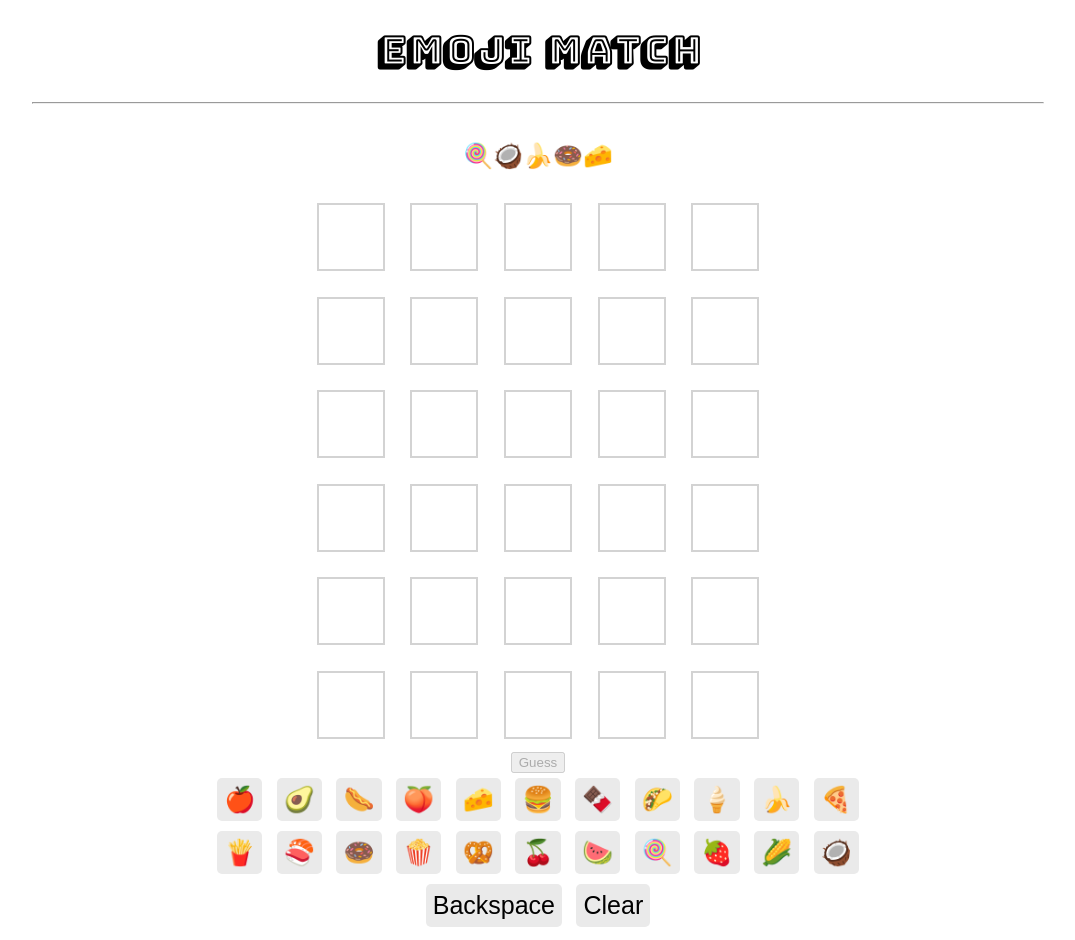
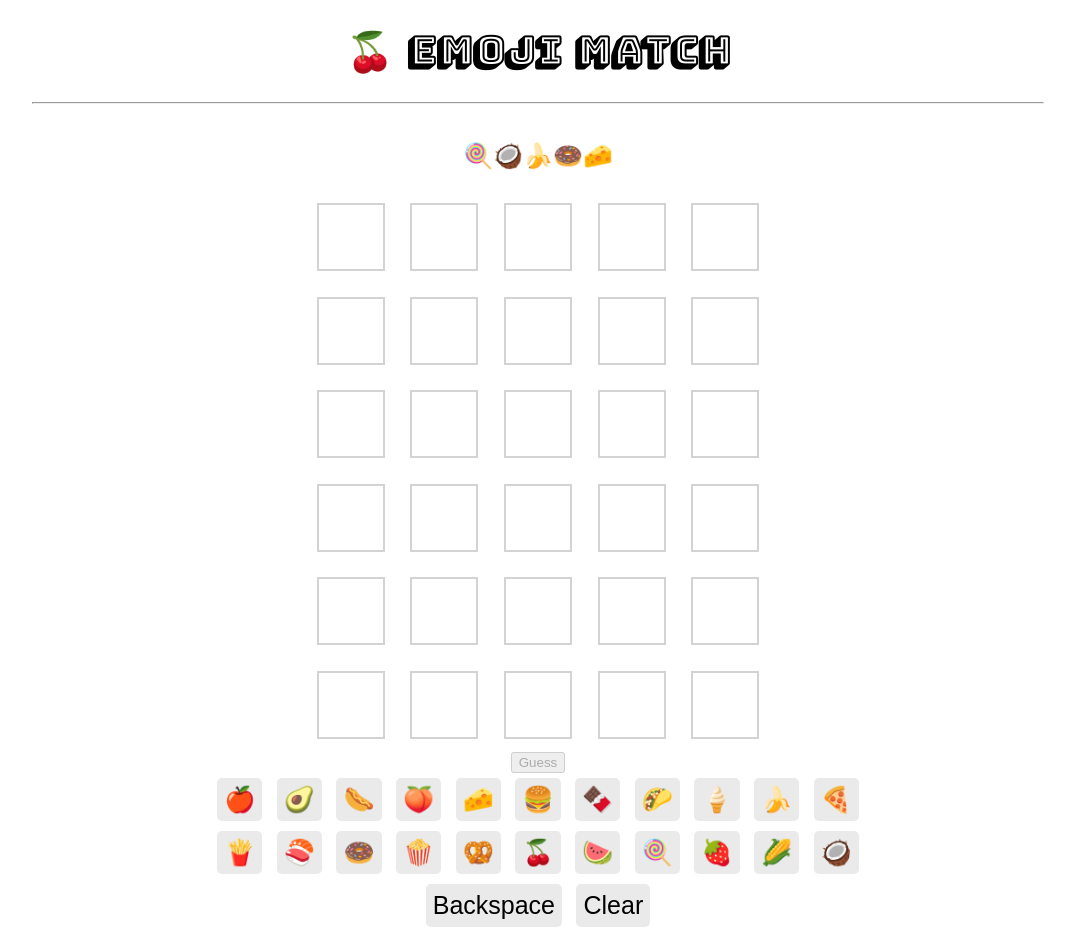
Before and after one commit to D3lyth/milestone_project2, a plain HTML site: page index.html in a window 1280 px wide. Shown: the whole page, without its empty margins (102-1177 px from the left). Drawn offline with Linux system fonts and the light colour scheme; a web font is replaced by a local one.

Commit message:
Add image to logo

```diff
--- a/index.html
+++ b/index.html
@@ -19,7 +19,7 @@
 
 <body>
 <!-- logo -->
-<h1 id="main_title">Emoji Match</h1>
+<h1 id="main_title">🍒 Emoji Match</h1>
 <hr>
 <br>
 <!-- testing (to be removed) -->
```
